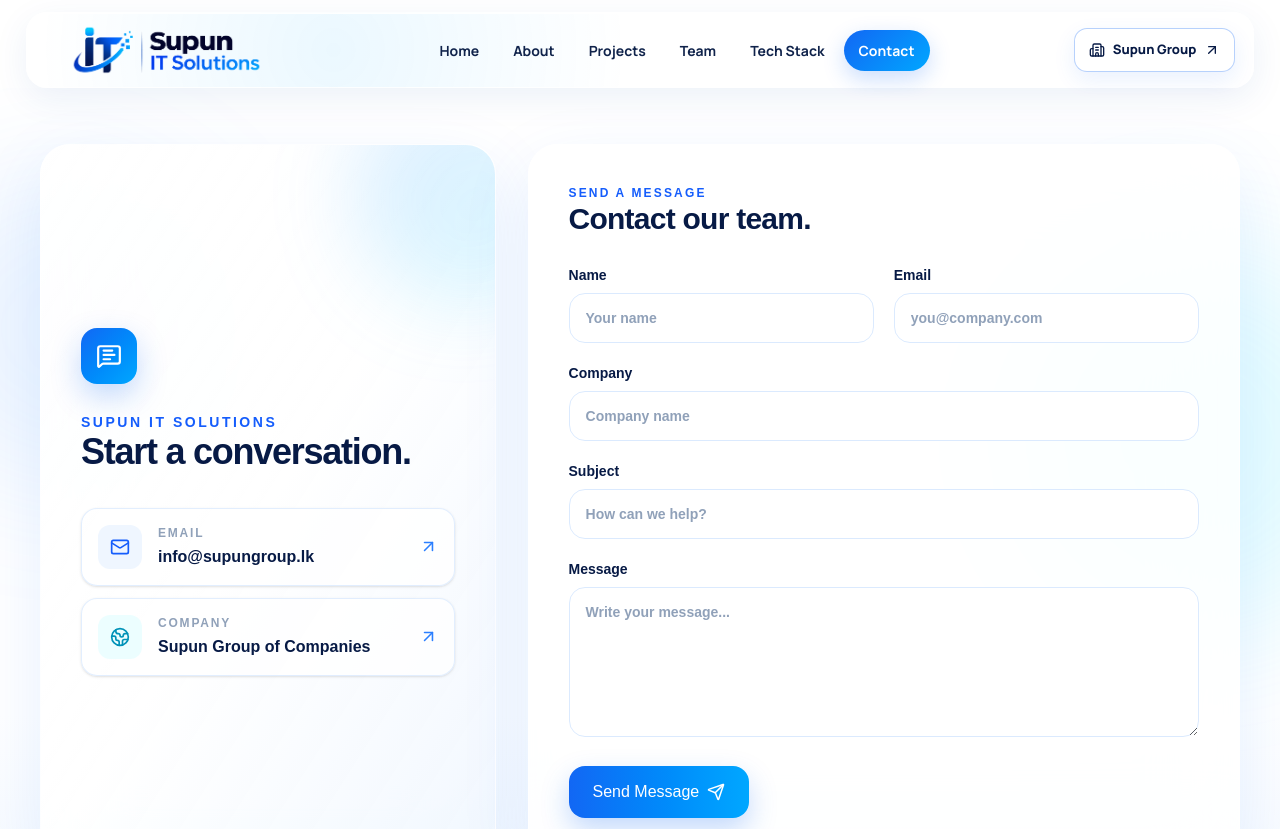
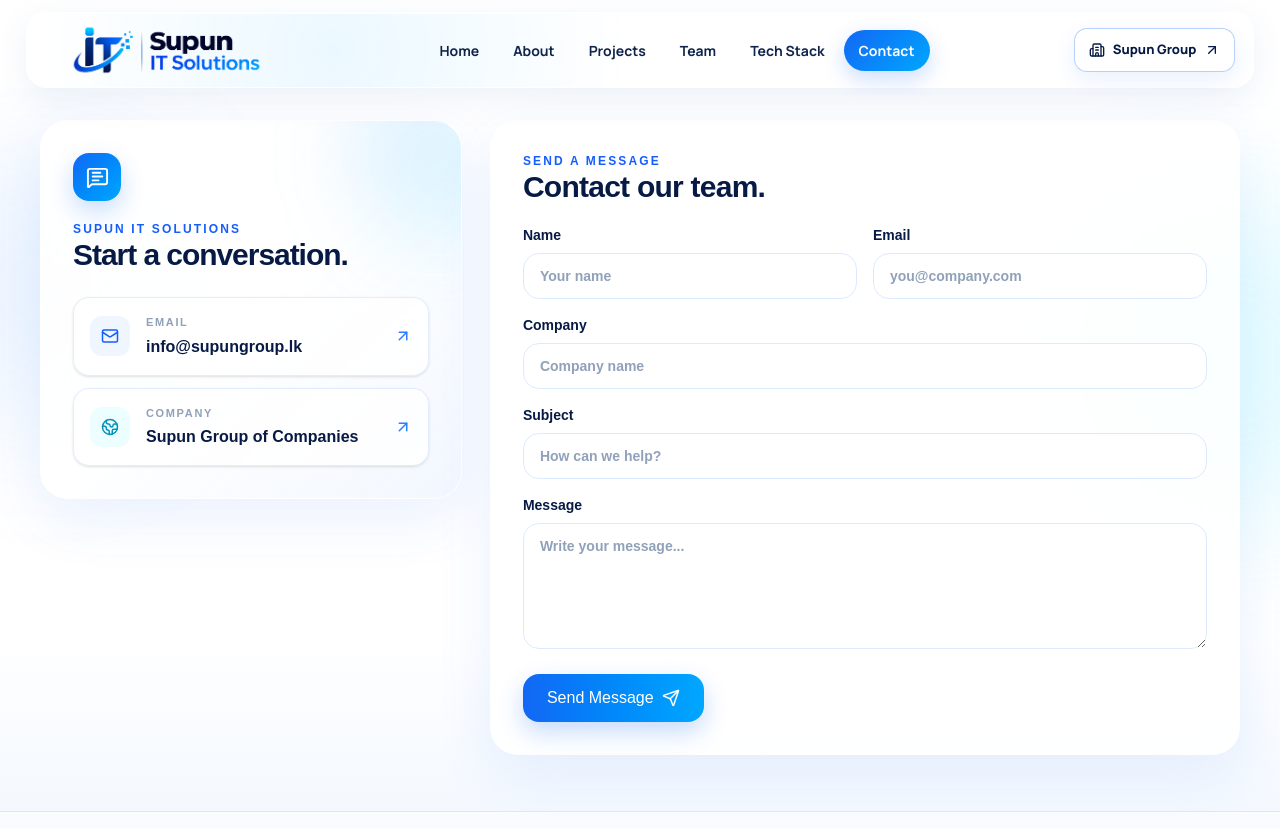
Before and after one commit to anulmethnula/Supun-IT-Solutions-Portfolio, a Next.js app in the folder supun-it-solutions/: page /contact in a window 1280 px wide. Shown: the top 829 px of the page. Built offline with nearby package versions, Linux system fonts and the light colour scheme.

Commit message:
Tighten contact page spacing

```diff
--- a/supun-it-solutions/app/contact/page.tsx
+++ b/supun-it-solutions/app/contact/page.tsx
@@ -36,67 +36,67 @@ export default function Contact() {
   };
 
   return (
-    <main className="relative overflow-hidden bg-white px-5 pb-20 pt-12 sm:px-8 lg:px-10 lg:pt-14">
+    <main className="relative overflow-hidden bg-white px-5 pb-14 pt-6 sm:px-8 sm:pt-8 lg:px-10 lg:pt-8">
       <div
         aria-hidden="true"
-        className="pointer-events-none absolute -left-24 top-20 h-80 w-80 rounded-full bg-blue-400/10 blur-3xl"
+        className="pointer-events-none absolute -left-24 top-14 h-72 w-72 rounded-full bg-blue-400/10 blur-3xl"
       />
       <div
         aria-hidden="true"
-        className="pointer-events-none absolute -right-28 top-40 h-96 w-96 rounded-full bg-cyan-300/15 blur-3xl"
+        className="pointer-events-none absolute -right-28 top-28 h-80 w-80 rounded-full bg-cyan-300/15 blur-3xl"
       />
       <div
         aria-hidden="true"
-        className="pointer-events-none absolute inset-x-0 bottom-0 h-56 bg-gradient-to-t from-blue-50/80 to-transparent"
+        className="pointer-events-none absolute inset-x-0 bottom-0 h-44 bg-gradient-to-t from-blue-50/70 to-transparent"
       />
 
       <section className="relative mx-auto max-w-[1420px]">
-        <div className="grid items-stretch gap-6 lg:grid-cols-[0.78fr_1.22fr] lg:gap-8">
-          <aside className="relative flex h-full min-h-[560px] overflow-hidden rounded-[30px] border border-white/80 bg-gradient-to-br from-white/92 via-white/84 to-blue-50/80 p-7 shadow-[0_24px_70px_rgba(18,103,244,0.10)] backdrop-blur-2xl sm:p-9 lg:p-10">
+        <div className="grid items-start gap-6 lg:grid-cols-[0.72fr_1.28fr] lg:gap-7">
+          <aside className="relative overflow-hidden rounded-[28px] border border-white/80 bg-gradient-to-br from-white/92 via-white/86 to-blue-50/80 p-6 shadow-[0_20px_58px_rgba(18,103,244,0.09)] backdrop-blur-2xl sm:p-7 lg:p-8">
             <div
               aria-hidden="true"
-              className="absolute -right-20 -top-16 h-56 w-56 rounded-full bg-gradient-to-br from-blue-500/15 to-cyan-300/20 blur-2xl"
+              className="absolute -right-16 -top-14 h-44 w-44 rounded-full bg-gradient-to-br from-blue-500/14 to-cyan-300/18 blur-2xl"
             />
 
-            <div className="relative flex w-full flex-col justify-center">
-              <div className="mb-7 flex h-14 w-14 items-center justify-center rounded-2xl bg-gradient-to-br from-[#1267F4] to-[#00A7FF] text-white shadow-[0_12px_30px_rgba(18,103,244,0.25)]">
-                <MessageSquareText size={26} />
+            <div className="relative w-full">
+              <div className="mb-5 flex h-12 w-12 items-center justify-center rounded-2xl bg-gradient-to-br from-[#1267F4] to-[#00A7FF] text-white shadow-[0_10px_24px_rgba(18,103,244,0.22)]">
+                <MessageSquareText size={23} />
               </div>
 
-              <p className="text-sm font-extrabold uppercase tracking-[0.18em] text-blue-600">Supun IT Solutions</p>
-              <h1 className="mt-3 text-3xl font-extrabold tracking-[-0.035em] text-[#071a45] sm:text-4xl">
+              <p className="text-xs font-extrabold uppercase tracking-[0.18em] text-blue-600">Supun IT Solutions</p>
+              <h1 className="mt-2 text-3xl font-extrabold tracking-[-0.035em] text-[#071a45]">
                 Start a conversation.
               </h1>
 
-              <div className="mt-9 space-y-3">
+              <div className="mt-6 space-y-3">
                 <a
                   href={`mailto:${siteConfig.email}`}
-                  className="group flex items-center gap-4 rounded-2xl border border-blue-100/80 bg-white/80 p-4 shadow-sm transition duration-300 hover:-translate-y-0.5 hover:border-blue-200 hover:shadow-[0_12px_28px_rgba(18,103,244,0.10)]"
+                  className="group flex items-center gap-4 rounded-2xl border border-blue-100/80 bg-white/84 p-4 shadow-sm transition duration-300 hover:-translate-y-0.5 hover:border-blue-200 hover:shadow-[0_10px_24px_rgba(18,103,244,0.10)]"
                 >
-                  <span className="flex h-11 w-11 shrink-0 items-center justify-center rounded-xl bg-blue-50 text-blue-600 transition group-hover:bg-blue-600 group-hover:text-white">
-                    <Mail size={20} />
+                  <span className="flex h-10 w-10 shrink-0 items-center justify-center rounded-xl bg-blue-50 text-blue-600 transition group-hover:bg-blue-600 group-hover:text-white">
+                    <Mail size={18} />
                   </span>
                   <span className="min-w-0 flex-1">
-                    <span className="block text-xs font-bold uppercase tracking-[0.15em] text-slate-400">Email</span>
+                    <span className="block text-[11px] font-bold uppercase tracking-[0.15em] text-slate-400">Email</span>
                     <span className="mt-1 block truncate font-bold text-[#071a45]">{siteConfig.email}</span>
                   </span>
-                  <ArrowUpRight className="text-blue-500 transition group-hover:translate-x-0.5 group-hover:-translate-y-0.5" size={19} />
+                  <ArrowUpRight className="text-blue-500 transition group-hover:translate-x-0.5 group-hover:-translate-y-0.5" size={18} />
                 </a>
 
                 <a
                   href={siteConfig.supunGroupUrl}
                   target="_blank"
                   rel="noopener noreferrer"
-                  className="group flex items-center gap-4 rounded-2xl border border-blue-100/80 bg-white/80 p-4 shadow-sm transition duration-300 hover:-translate-y-0.5 hover:border-blue-200 hover:shadow-[0_12px_28px_rgba(18,103,244,0.10)]"
+                  className="group flex items-center gap-4 rounded-2xl border border-blue-100/80 bg-white/84 p-4 shadow-sm transition duration-300 hover:-translate-y-0.5 hover:border-blue-200 hover:shadow-[0_10px_24px_rgba(18,103,244,0.10)]"
                 >
-                  <span className="flex h-11 w-11 shrink-0 items-center justify-center rounded-xl bg-cyan-50 text-cyan-600 transition group-hover:bg-gradient-to-br group-hover:from-blue-600 group-hover:to-cyan-500 group-hover:text-white">
-                    <Globe2 size={20} />
+                  <span className="flex h-10 w-10 shrink-0 items-center justify-center rounded-xl bg-cyan-50 text-cyan-600 transition group-hover:bg-gradient-to-br group-hover:from-blue-600 group-hover:to-cyan-500 group-hover:text-white">
+                    <Globe2 size={18} />
                   </span>
                   <span className="min-w-0 flex-1">
-                    <span className="block text-xs font-bold uppercase tracking-[0.15em] text-slate-400">Company</span>
+                    <span className="block text-[11px] font-bold uppercase tracking-[0.15em] text-slate-400">Company</span>
                     <span className="mt-1 block font-bold text-[#071a45]">Supun Group of Companies</span>
                   </span>
-                  <ArrowUpRight className="text-blue-500 transition group-hover:translate-x-0.5 group-hover:-translate-y-0.5" size={19} />
+                  <ArrowUpRight className="text-blue-500 transition group-hover:translate-x-0.5 group-hover:-translate-y-0.5" size={18} />
                 </a>
               </div>
             </div>
@@ -104,21 +104,21 @@ export default function Contact() {
 
           <form
             onSubmit={handleSubmit}
-            className="h-full min-h-[560px] rounded-[30px] border border-white/80 bg-white/80 p-6 shadow-[0_24px_70px_rgba(18,103,244,0.10)] backdrop-blur-2xl sm:p-8 lg:p-10"
+            className="rounded-[28px] border border-white/80 bg-white/84 p-6 shadow-[0_20px_58px_rgba(18,103,244,0.09)] backdrop-blur-2xl sm:p-7 lg:p-8"
           >
-            <div className="mb-7">
+            <div className="mb-5">
               <p className="text-xs font-extrabold uppercase tracking-[0.18em] text-blue-600">Send a message</p>
-              <h2 className="mt-2 text-2xl font-extrabold tracking-[-0.025em] text-[#071a45] sm:text-3xl">Contact our team.</h2>
+              <h2 className="mt-1.5 text-2xl font-extrabold tracking-[-0.025em] text-[#071a45] sm:text-3xl">Contact our team.</h2>
             </div>
 
-            <div className="grid gap-5 sm:grid-cols-2">
+            <div className="grid gap-4 sm:grid-cols-2">
               <label className="block text-sm font-bold text-[#071a45]">
                 Name
                 <input
                   name="name"
                   placeholder="Your name"
                   required
-                  className="mt-2 w-full rounded-2xl border border-blue-100 bg-white/85 px-4 py-3.5 font-medium text-slate-800 outline-none transition placeholder:text-slate-400 focus:border-blue-400 focus:ring-4 focus:ring-blue-100/70"
+                  className="mt-2 w-full rounded-2xl border border-blue-100 bg-white/88 px-4 py-3 font-medium text-slate-800 outline-none transition placeholder:text-slate-400 focus:border-blue-400 focus:ring-4 focus:ring-blue-100/70"
                 />
               </label>
 
@@ -129,43 +129,43 @@ export default function Contact() {
                   type="email"
                   placeholder="you@company.com"
                   required
-                  className="mt-2 w-full rounded-2xl border border-blue-100 bg-white/85 px-4 py-3.5 font-medium text-slate-800 outline-none transition placeholder:text-slate-400 focus:border-blue-400 focus:ring-4 focus:ring-blue-100/70"
+                  className="mt-2 w-full rounded-2xl border border-blue-100 bg-white/88 px-4 py-3 font-medium text-slate-800 outline-none transition placeholder:text-slate-400 focus:border-blue-400 focus:ring-4 focus:ring-blue-100/70"
                 />
               </label>
             </div>
 
-            <label className="mt-5 block text-sm font-bold text-[#071a45]">
+            <label className="mt-4 block text-sm font-bold text-[#071a45]">
               Company
               <input
                 name="company"
                 placeholder="Company name"
-                className="mt-2 w-full rounded-2xl border border-blue-100 bg-white/85 px-4 py-3.5 font-medium text-slate-800 outline-none transition placeholder:text-slate-400 focus:border-blue-400 focus:ring-4 focus:ring-blue-100/70"
+                className="mt-2 w-full rounded-2xl border border-blue-100 bg-white/88 px-4 py-3 font-medium text-slate-800 outline-none transition placeholder:text-slate-400 focus:border-blue-400 focus:ring-4 focus:ring-blue-100/70"
               />
             </label>
 
-            <label className="mt-5 block text-sm font-bold text-[#071a45]">
+            <label className="mt-4 block text-sm font-bold text-[#071a45]">
               Subject
               <input
                 name="subject"
                 placeholder="How can we help?"
-                className="mt-2 w-full rounded-2xl border border-blue-100 bg-white/85 px-4 py-3.5 font-medium text-slate-800 outline-none transition placeholder:text-slate-400 focus:border-blue-400 focus:ring-4 focus:ring-blue-100/70"
+                className="mt-2 w-full rounded-2xl border border-blue-100 bg-white/88 px-4 py-3 font-medium text-slate-800 outline-none transition placeholder:text-slate-400 focus:border-blue-400 focus:ring-4 focus:ring-blue-100/70"
               />
             </label>
 
-            <label className="mt-5 block text-sm font-bold text-[#071a45]">
+            <label className="mt-4 block text-sm font-bold text-[#071a45]">
               Message
               <textarea
                 name="message"
-                rows={6}
+                rows={5}
                 placeholder="Write your message..."
                 required
-                className="mt-2 w-full resize-y rounded-2xl border border-blue-100 bg-white/85 px-4 py-3.5 font-medium leading-6 text-slate-800 outline-none transition placeholder:text-slate-400 focus:border-blue-400 focus:ring-4 focus:ring-blue-100/70"
+                className="mt-2 w-full resize-y rounded-2xl border border-blue-100 bg-white/88 px-4 py-3 font-medium leading-6 text-slate-800 outline-none transition placeholder:text-slate-400 focus:border-blue-400 focus:ring-4 focus:ring-blue-100/70"
               />
             </label>
 
-            <div className="mt-6">
+            <div className="mt-5">
               <button
-                className="inline-flex items-center justify-center gap-2 rounded-2xl bg-gradient-to-r from-[#1267F4] to-[#00A7FF] px-6 py-3.5 font-extrabold text-white shadow-[0_12px_28px_rgba(18,103,244,0.25)] transition duration-300 hover:-translate-y-0.5 hover:shadow-[0_16px_34px_rgba(18,103,244,0.32)]"
+                className="inline-flex items-center justify-center gap-2 rounded-2xl bg-gradient-to-r from-[#1267F4] to-[#00A7FF] px-6 py-3 font-extrabold text-white shadow-[0_10px_24px_rgba(18,103,244,0.24)] transition duration-300 hover:-translate-y-0.5 hover:shadow-[0_14px_30px_rgba(18,103,244,0.30)]"
                 type="submit"
               >
                 Send Message <Send size={18} />
```
